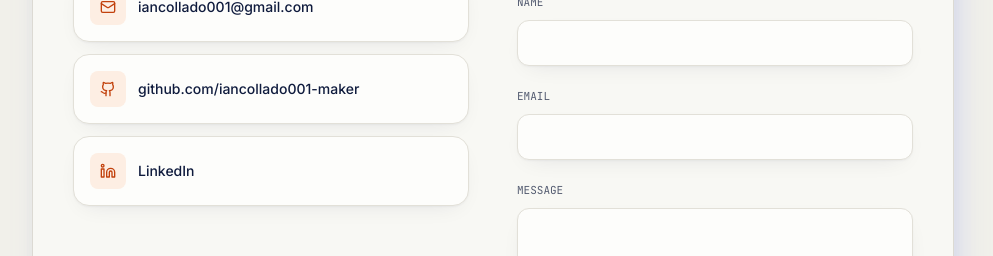
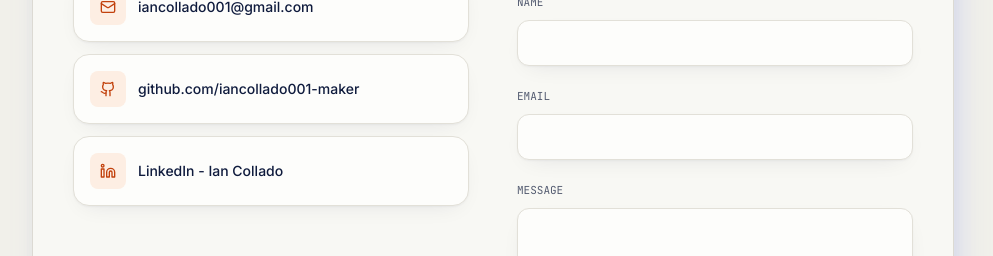
Before and after one commit to iancollado001-maker/IC-Portfolio, a Next.js app: page / in a window 1280 px wide. Shown: the part 6200-6456 px from the top of the page, without its empty margins (287-1280 px from the left). Built offline with nearby package versions, Linux system fonts and the light colour scheme.

Commit message:
Updated Contact

```diff
--- a/components/Contact.tsx
+++ b/components/Contact.tsx
@@ -94,7 +94,7 @@ export default function Contact() {
               <span className={iconBadge}>
                 <Linkedin className="h-4 w-4" />
               </span>
-              LinkedIn
+              LinkedIn - Ian Collado
             </a>
           ) : (
             <div className="flex items-center gap-3 rounded-2xl border border-dashed border-border p-4 text-sm text-muted">
```
